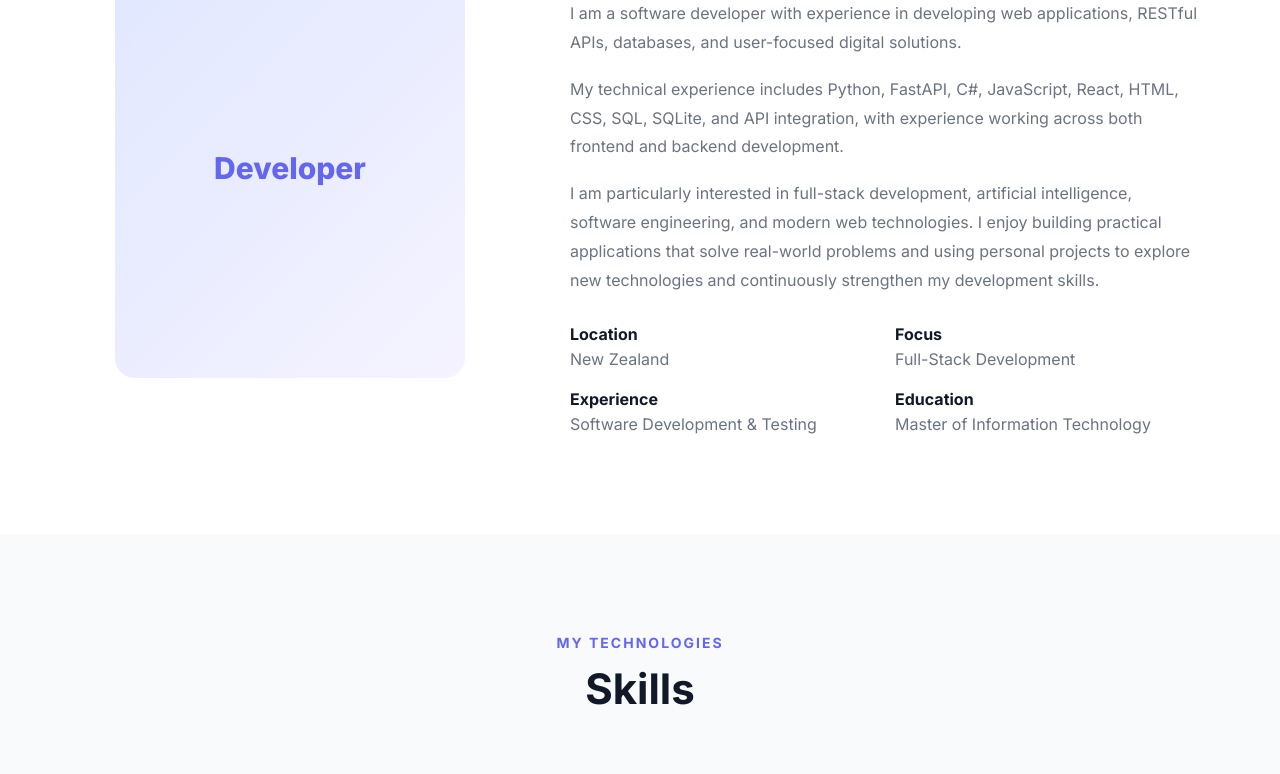
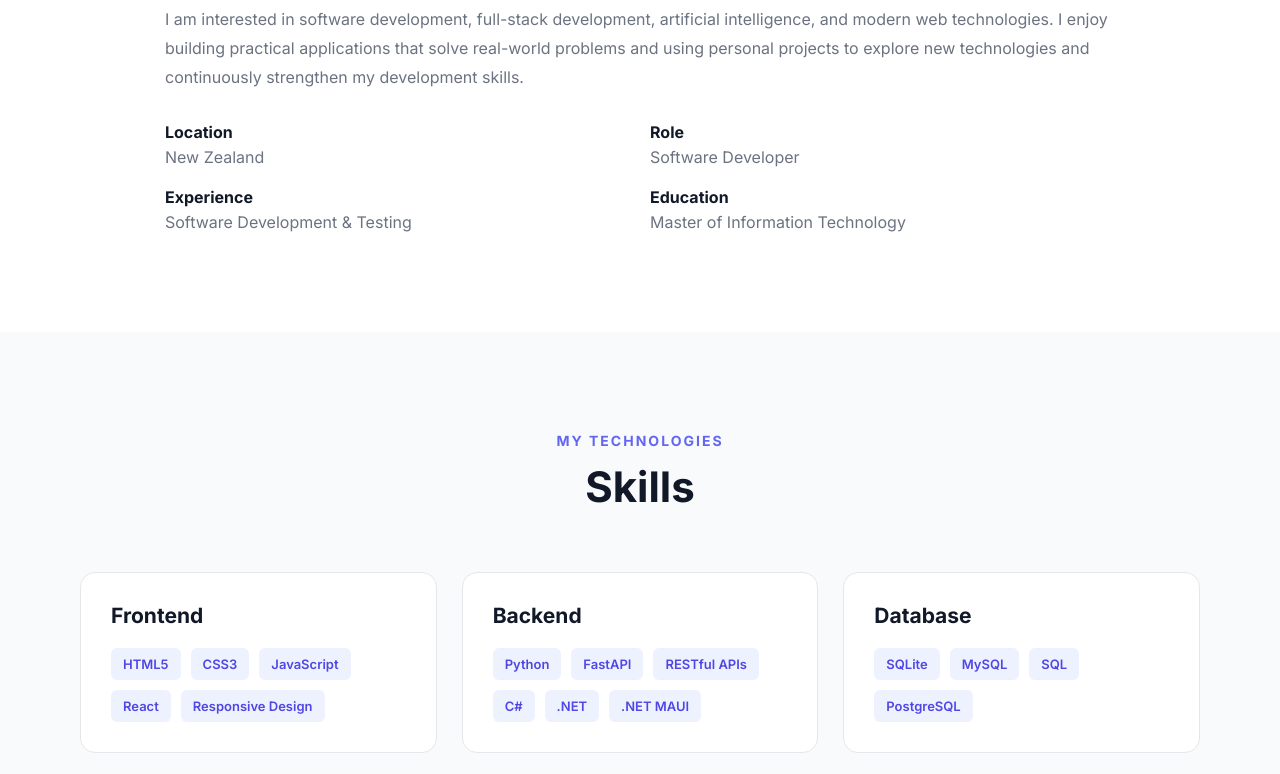
Before and after one commit to Krishanitd-dev/kris-portfolio, a React app: page / in a window 1280 px wide. Shown: the part 1400-2174 px from the top of the page. Built offline with nearby package versions, Linux system fonts and the light colour scheme; the HTML template or start-up script is replaced by a standard one.

Commit message:
Update portfolio

```diff
--- a/src/App.css
+++ b/src/App.css
@@ -269,7 +269,7 @@
 }
 .hero-banner {
   width: 100%;
-  height: 350px;
+  height: 300px;
   overflow: hidden;
   margin-top: 75px;
 }
@@ -289,18 +289,22 @@
 }
 
 .about-grid {
-  display: grid;
-  grid-template-columns: 0.8fr 1.2fr;
-  gap: 70px;
-  align-items: center;
+  display: block;
+  /* grid-template-columns: 0.8fr 1.2fr; */
+  /* gap: 70px; */
+  /* align-items: center; */
 }
-
+.about-content {
+  max-width: 950px;
+  margin: 0 auto;
+}
+ /*
 .about-image {
   display: flex;
   justify-content: center;
 }
 
-.about-placeholder {
+ .about-placeholder {
   width: 350px;
   height: 420px;
   border-radius: 20px;
@@ -316,7 +320,7 @@
   color: var(--accent);
   font-size: 30px;
   font-weight: 800;
-}
+} */
 
 .about-content h3 {
   font-size: 30px;
--- a/src/components/About.jsx
+++ b/src/components/About.jsx
@@ -13,7 +13,7 @@ function About() {
         </div>
 
         <div className="about-grid">
-
+{/* Technology Card
           <div className="about-image">
 
             <div className="about-placeholder">
@@ -21,7 +21,7 @@ function About() {
             </div>
 
           </div>
-
+*/}
           <div className="about-content">
 
             <h3>
@@ -41,9 +41,8 @@ function About() {
             </p>
 
             <p>
-              I am particularly interested in full-stack development, artificial
-              intelligence, software engineering, and modern web technologies.
-              I enjoy building practical applications that solve real-world problems
+              I am interested in software development, full-stack development, artificial
+              intelligence, and modern web technologies. I enjoy building practical applications that solve real-world problems
               and using personal projects to explore new technologies and continuously
               strengthen my development skills.
             </p>
@@ -56,8 +55,8 @@ function About() {
               </div>
 
               <div>
-                <strong>Focus</strong>
-                <span>Full-Stack Development</span>
+                <strong>Role</strong>
+                <span>Software Developer</span>
               </div>
 
               <div>
--- a/src/components/Hero.jsx
+++ b/src/components/Hero.jsx
@@ -21,9 +21,9 @@ function Hero() {
             Hi, I'm <span>Krishani</span>
           </h1>
 
-          <h2>
+          {/* <h2>
             Full-Stack Developer
-          </h2>
+          </h2> */}
 
           <p className="hero-description">
            I am a passionate and adaptable developer who thrives on learning, solving problems,
@@ -46,7 +46,7 @@ function Hero() {
           <div className="social-links">
 
             <a
-              href="https://github.com/"
+              href="https://github.com/Krishanitd-dev"
               target="_blank"
               rel="noopener noreferrer"
             >
@@ -54,7 +54,7 @@ function Hero() {
             </a>
 
             <a
-              href="https://www.linkedin.com/"
+              href="https://www.linkedin.com/in/krishani-m-309780145"
               target="_blank"
               rel="noopener noreferrer"
             >
--- a/src/components/Projects.jsx
+++ b/src/components/Projects.jsx
@@ -13,7 +13,7 @@ function Projects() {
       ],
       github: "https://github.com/Krishanitd-dev/ai-assistant-web-local",
 
-      demo: "#"
+
     },
     {
       title: "IT Helpdesk Ticket System",
@@ -28,7 +28,7 @@ function Projects() {
         "JavaScript"
       ],
       github: "https://github.com/Krishanitd-dev/it-helpdesk-ticketing-system",
-      demo: "#"
+
     },
     {
       title: "Multilingual AI Text Summarizer",
@@ -41,7 +41,7 @@ function Projects() {
 
       ],
       github: "https://github.com/Krishanitd-dev/ai_text_summarizer",
-      demo: "#"
+
     }
   ];
 
@@ -94,9 +94,9 @@ function Projects() {
                     GitHub
                   </a>
 
-                  <a href={project.demo}>
+                  {/* <a href={project.demo}>
                     Live Demo
-                  </a>
+                  </a> */}
 
                 </div>
 
--- a/src/components/Skills.jsx
+++ b/src/components/Skills.jsx
@@ -27,7 +27,7 @@ function Skills() {
         "SQLite",
         "MySQL",
         "SQL",
-        "PostgreSQL,"
+        "PostgreSQL"
       ]
     },
     {
```
Also changed, not shown: src/assets/prof.jpeg.
